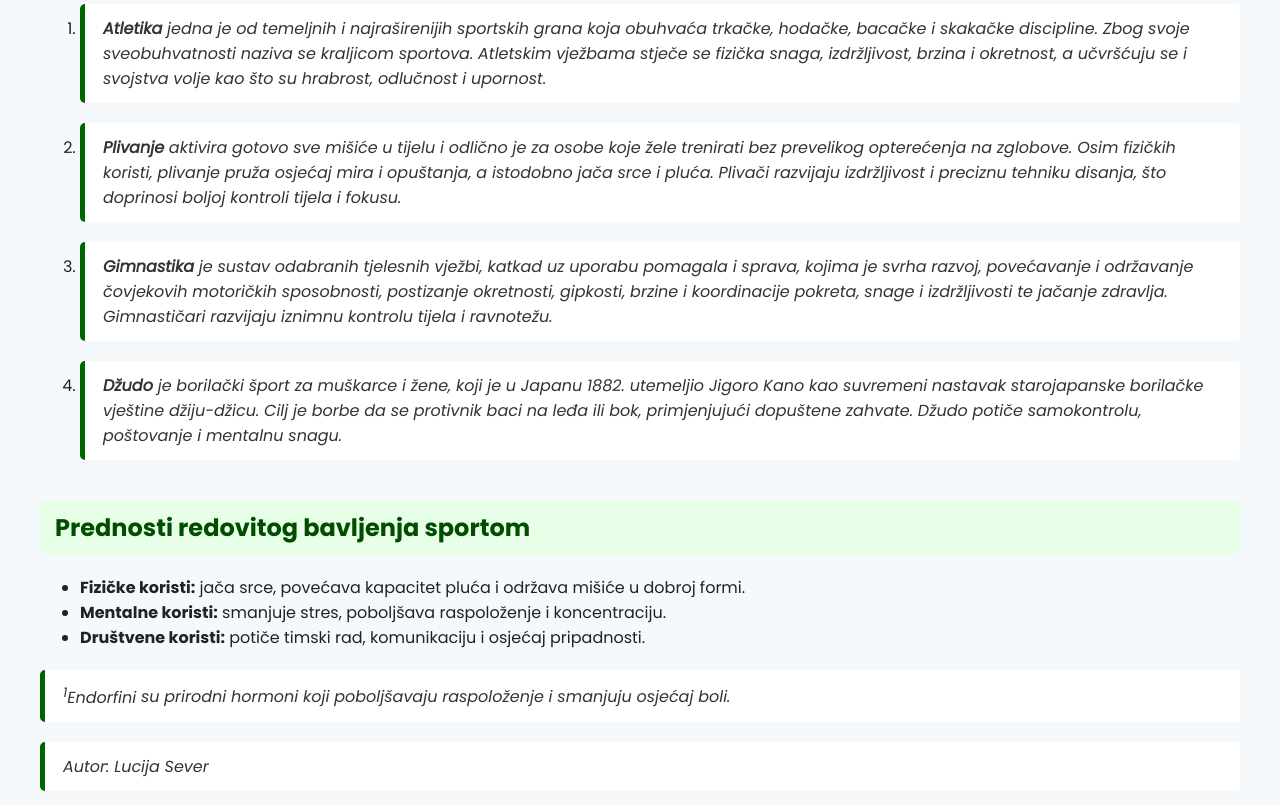
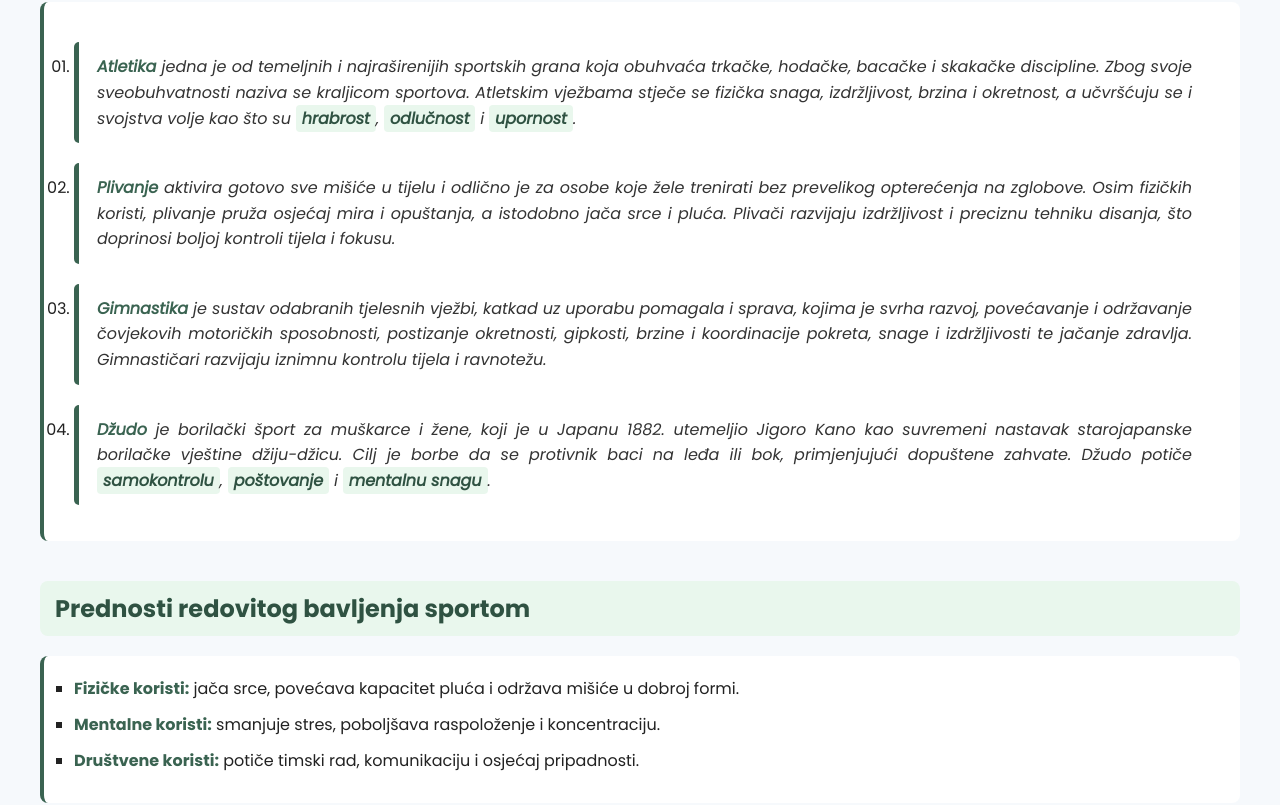
Before and after one commit to luc-sever/projekt_stranica, a plain HTML site: page index.html in a window 1280 px wide. Shown: the part 778-1583 px from the top of the page. Drawn offline with Linux system fonts and the light colour scheme.

Commit message:
Refactor CSS styles for body, headings, and lists

```diff
--- a/stil.css
+++ b/stil.css
@@ -1,23 +1,24 @@
-/* Osnovne postavke stranice */
 body {
     font-family: 'Poppins', sans-serif;
     background-color: #f6f9fc;
     color: #222;
     margin: 40px;
+    text-align: justify;
 }
 
 
 h1 {
     font-weight: 700;
-    color: #006400;
-    background-color: #ccffcc;
+    color: #3A6351;
+    background-color: #DFF2E1;
     padding: 15px 20px;
     border-radius: 10px;
+    text-align: center;
 }
 
 h2 {
-    color: #004d00;
-    background-color: #e6ffe6;
+    color:#2F5242 ;
+    background-color: #E9F7ED;
     padding: 10px 15px;
     border-radius: 8px;
     font-weight: 700;
@@ -32,6 +33,74 @@ p {
     color: #333;
     padding: 12px 18px;
     margin-top: 20px;
-    border-left: 5px solid #006400;
+    border-left: 5px solid #4E8D7C;
     border-radius: 5px;
 }
+
+
+ul, ol {
+    background-color: #ffffff;
+    padding: 20px 30px;
+    border-radius: 8px;
+    margin-top: 20px;
+    border-left: 4px solid  #3A6351;
+}
+
+ul li, ol li {
+    margin-bottom: 10px;
+    line-height: 1.6;
+}
+
+
+ul {
+    list-style: square;
+}
+
+ol {
+    list-style: decimal-leading-zero;
+}
+
+span.posebno {
+    color: #2F5242;
+    font-weight: 700;
+    background-color: #E9F7ED;
+    padding: 2px 6px;
+    border-radius: 4px;
+}
+
+sup {
+    font-size: 0.7em;
+    vertical-align: super;
+    color: #4E8D7C;
+}
+
+
+span.potpis {
+    display: block;
+    text-align: right;
+    font-style: italic;
+    margin-top: 20px;
+	color:#3A6351;
+}
+
+
+footer {
+    margin-top: 50px;
+    background-color: #E9F7ED;
+    padding: 15px;
+    border-radius: 8px;
+    font-size: 0.9em;
+}
+
+section p:first-of-type {
+    border-color:#3A6351 ;
+}
+
+ul li strong, ol li strong {
+    color: #3A6351;
+}
+
+h2:first-of-type {
+    float: none;
+    display: block;
+}
```
